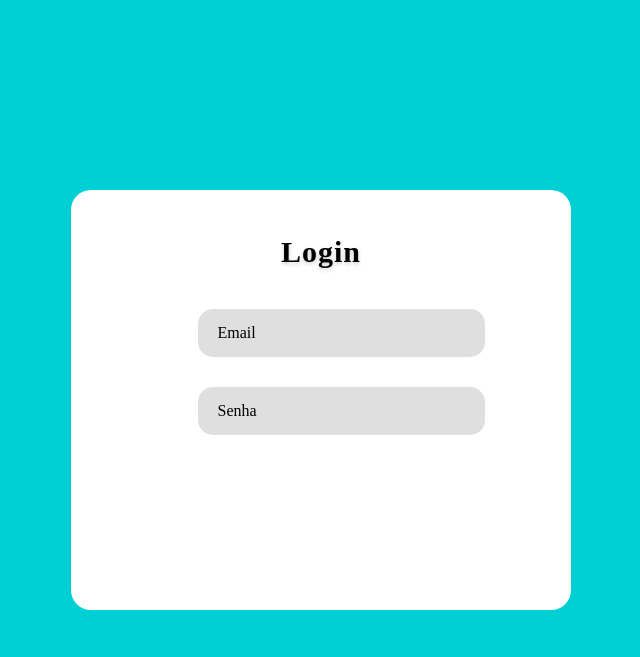
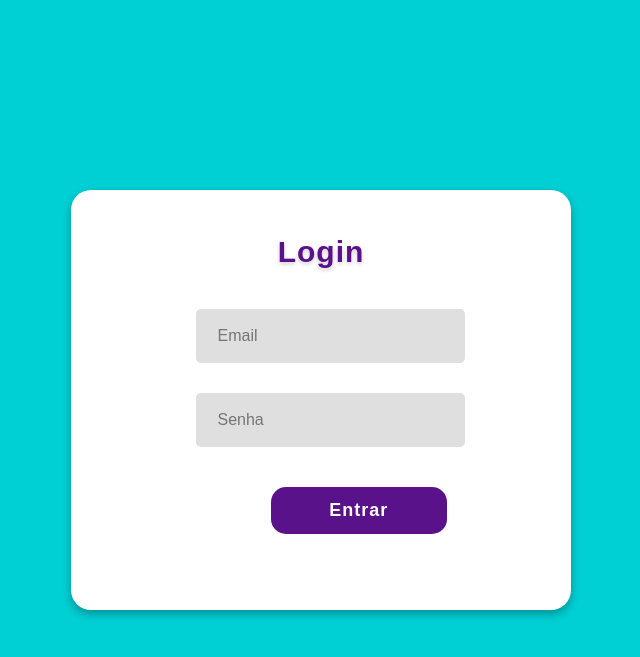
Before and after one commit to bnnto/projeto-aps-rastreamento, a Django app: page /login/ in a window 1280 px wide. Shown: the top 657 px of the page, without its empty margins (319-959 px from the left). Run offline with Django 5.2, Linux system fonts and the light colour scheme.

Commit message:
botao mais ou menos

```diff
--- a/PatasNaRua/cadlog/static/login/css/style.css
+++ b/PatasNaRua/cadlog/static/login/css/style.css
@@ -18,42 +18,60 @@ body {
   align-items: center;
   justify-content: flex-start;
   padding-top: 20px;
+  box-shadow: 0 4px 8px rgba(0, 0, 0, 0.3);
 }
 
 .quadrado h2 {
-  color: black;
+  color: #5a128a;
   font-size: 30px;
   font-weight: 610;
   text-align: center;
   letter-spacing: 1px;
   margin-bottom: 40px;
-  text-shadow: 0 2px 4px rgb(0, 0, 0, 0.2);
+  text-shadow: 0 2px 4px rgba(0, 0, 0, 0.2);
+  font-family: Arial, Helvetica, sans-serif;
 }
 
 .inserir-dado {
   position: relative;
   margin-bottom: 30px;
+  width: 90%;
 }
 
 .inserir-dado input {
   width: 100%;
-  padding: 15px 20px;
+  padding: 18px 22px;
   background: rgb(224, 223, 223);
   border: none;
   outline: none;
-  border-radius: 15px;
+  border-radius: 5px;
   font-size: 16px;
-  color: purple;
+  color: black;
   transition: all 0.3s ease;
 }
+.botao-direita {
+  width: 100%;
+  display: flex;
+  justify-content: flex-end;
+  padding-right: 10px;
+}
+.btn-login {
+  width: 70%;
+  padding: 13px;
+  background-color: #5a128a;
+  color: white;
+  font-size: 18px;
+  font-weight: bold;
+  border: none;
+  border-radius: 15px;
+  letter-spacing: 1px;
+  font-family: Arial, Helvetica, sans-serif;
+  cursor: pointer;
+  transition: all 0.3s ease;
+  margin-top: 10px;
+}
 
-.inserir-dado label {
-  position: absolute;
-  top: 50%;
-  left: 20px;
-  transform: translateY(-50%);
-  color: black;
-  font-size: 16px;
-  pointer-events: none;
-  transition: all 0.3s ease;
+.btn-login:hover {
+  background-color: #3a0e58;
+  transform: scale(1.05);
 }
--- a/PatasNaRua/cadlog/templates/login.html
+++ b/PatasNaRua/cadlog/templates/login.html
@@ -13,12 +13,13 @@
       <h2>Login</h2>
       <form>
         <div class="inserir-dado">
-          <input type="text" required />
-          <label> Email </label>
+          <input type="text" placeholder="Email" />
         </div>
         <div class="inserir-dado">
-          <input type="password" required />
-          <label> Senha </label>
+          <input type="password" placeholder="Senha" />
+        </div>
+        <div class="botao-direita">
+          <button class="btn-login">Entrar</button>
         </div>
       </form>
     </div>
```
